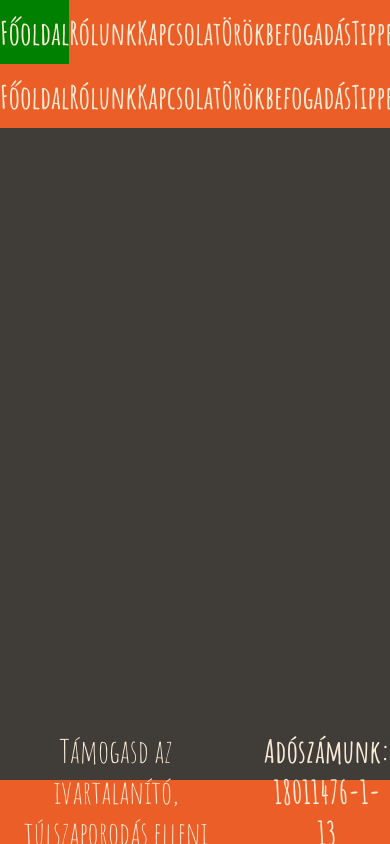
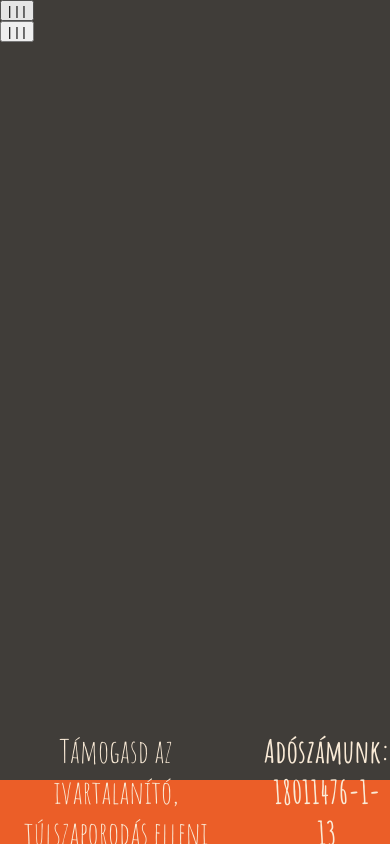
Before and after one commit to martonszak/react-for-a-cause, a Next.js app in the folder re-cat/: page /navbar in a window 390 px wide. Built offline with nearby package versions, Linux system fonts and the light colour scheme.

Commit message:
feature added mobile version of navbar

```diff
--- a/re-cat/pages/navbar.js
+++ b/re-cat/pages/navbar.js
@@ -1,6 +1,8 @@
 import Link from "next/link";
+import { useState } from "react";
 
 export default function Navbar() {
+  const [likes, setLikes] = useState(0);
   const menu = [
     { text: "Főoldal", href: "/" },
     { text: "Rólunk", href: "/about" },
@@ -9,7 +11,22 @@ export default function Navbar() {
     { text: "Tippek", href: "/badreasons" },
   ];
 
+  const [count, setCount] = useState(0);
+
+  function handleClick() {
+    if (count === 0 ) {
+      setCount(count + 1);
+    }
+    if ( count === 1) {
+      setCount(count - 1);
+    }
+  }
+if (count === 0 ){
   return (
+    <div>
+    <div className="navbar-mobile">
+      <button className="navbar-button" onClick={handleClick}>| | |</button>
+    </div>
     <div className="navbar-container">
       <ul className="navbar-list">
         {menu.map((e, i) => (
@@ -21,5 +38,27 @@ export default function Navbar() {
         ))}
       </ul>
     </div>
+    </div>
   );
 }
+if ( count === 1) {
+  return (
+    <div>
+    <div className="navbar-mobile">
+      <button className="navbar-button-mobile" onClick={handleClick}>anyad</button>
+    </div>
+    <div className="navbar-container-mobile">
+      <ul className="navbar-list-mobile">
+        {menu.map((e, i) => (
+          <li className="navbar-list-item-mobile" key={i}>
+            <Link className="navbar-link-mobile" href={e.href}>
+              <a className="navbar-a-mobile">{e.text}</a>
+            </Link>
+          </li>
+        ))}
+      </ul>
+    </div>
+    </div>
+  );
+}
+}
--- a/re-cat/styles/globals.css
+++ b/re-cat/styles/globals.css
@@ -18,6 +18,9 @@ almost white: #CCC5B9
 
 /* NAVBAR */
 
+.navbar-button {
+  display: none;
+}
 .navbar-list {
   font-family: "Amatic SC", cursive;
   font-weight: 700;
@@ -108,3 +111,23 @@ a {
 * {
   box-sizing: border-box;
 }
+
+
+/* MOBILE */
+
+@media screen and (max-width:425px){
+  .navbar-container{
+    display: none;
+  }
+  .navbar-button{
+    display:block;
+  }
+  .footer-list {
+    align-items:flex-start;
+    justify-content: flex-start;
+    width: fit-content;
+  }
+  .footer-container {
+
+  }
+}
```
